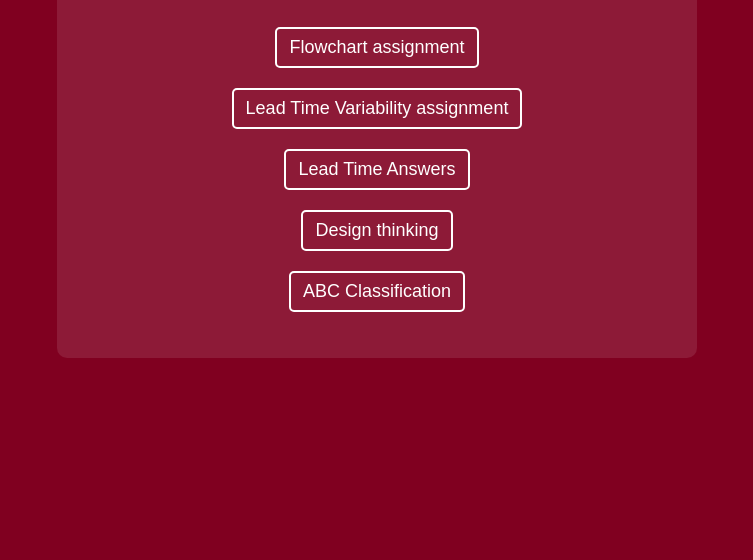
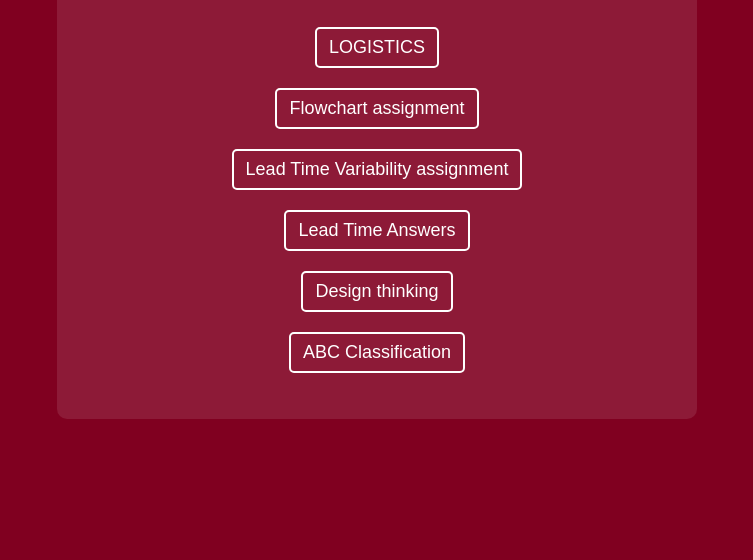
Before and after one commit to Nematov-Muhammadqodir/global-logistics, a plain HTML site: page index.html in a window 1280 px wide. Shown: the part 240-800 px from the top of the page, without its empty margins (263-1016 px from the left). Drawn offline with Linux system fonts and the light colour scheme.

Commit message:
Update index.html

```diff
--- a/index.html
+++ b/index.html
@@ -100,6 +100,7 @@
       <h2>Assignments</h2>
       <ul class="link_cont">
         <div class="list_container">
+           <li><a href="LOGISTICS.html"> LOGISTICS</a></li>
            <li><a href="https://nematov-muhammadqodir.github.io/Flowchart/">Flowchart assignment</a></li>
            <li><a href="https://nematov-muhammadqodir.github.io/Analyzing-Lead-Time-Assignment/">Lead Time Variability assignment</a></li>
            <li><a href=" https://nematov-muhammadqodir.github.io/Lidtime-answers/">Lead Time Answers</a></li>
```
